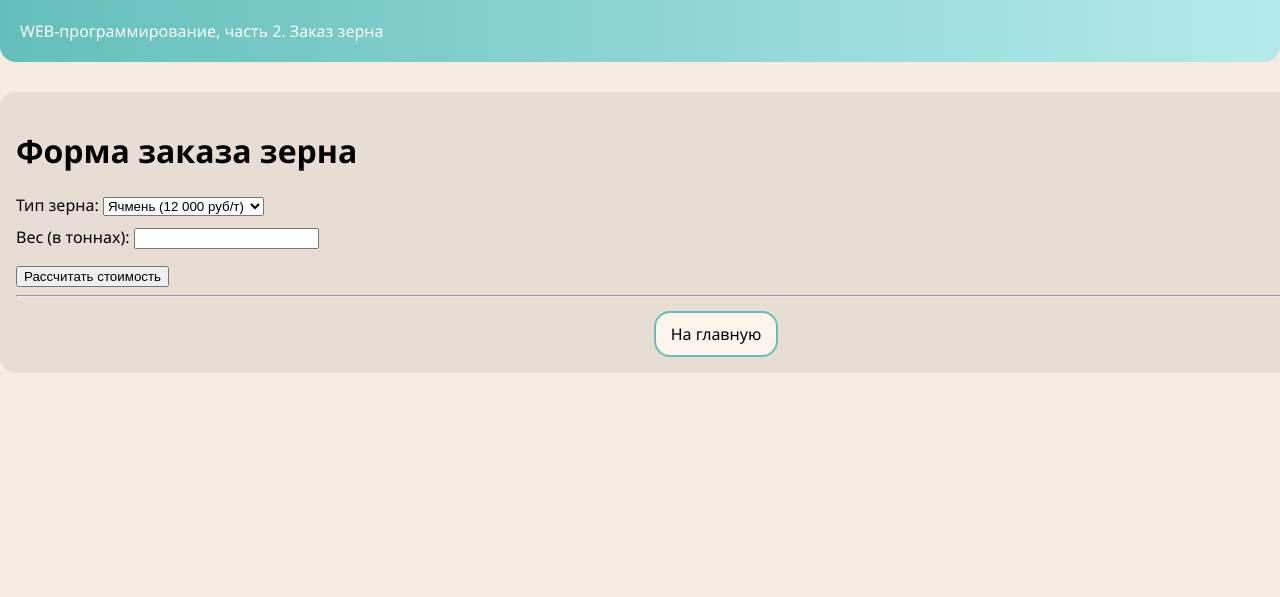
After one commit to nesssai/web-back-labs, a Flask app: page /lab4/grain in a window 1280 px wide; the page is wider, and only the part inside the window is pictured. The commit adds this page. Shown: the top 597 px of that part. Run offline with Flask 3, Linux system fonts and the light colour scheme.

Commit message:
Заказ зерна

```diff
--- a/lab4.py
+++ b/lab4.py
@@ -179,3 +179,62 @@ def fridge():
                 snowflakes = 1
 
     return render_template('lab4/fridge.html', error=error, message=message, snowflakes=snowflakes, temp=temp_str)
+
+@lab4.route('/lab4/grain', methods=['GET', 'POST'])
+def grain_order():
+    prices = {
+        'barley': 12000,
+        'oats': 8500,
+        'wheat': 9000,
+        'rye': 15000
+    }
+
+    grain_names = {
+        'barley': 'ячмень',
+        'oats': 'овёс',
+        'wheat': 'пшеницу',
+        'rye': 'рожь'
+    }
+
+    error = None
+    message = None
+    selected_grain = ''
+    weight_value = ''
+
+    if request.method == 'POST':
+        selected_grain = request.form.get('grain_type')
+        weight_value = request.form.get('weight')
+
+        if not weight_value:
+            error = "Ошибка: вес не был указан"
+        else:
+            weight = float(weight_value)
+
+            if weight <= 0:
+                error = "Ошибка: указанный вес меньше или равен 0"
+
+            elif weight > 100:
+                error = "Такого объёма сейчас нет в наличии"
+
+            else:
+                price_per_ton = prices.get(selected_grain, 0)
+                total_cost = weight * price_per_ton
+                discount_message = ""
+
+                if weight > 10:
+                    discount_amount = total_cost * 0.10
+                    total_cost -= discount_amount
+                    discount_message = (
+                        f"Применена скидка 10% за большой объём. "
+                        f"Размер скидки: {discount_amount:.2f} руб."
+                    )
+
+                display_name = grain_names.get(selected_grain, 'зерно')
+
+                message = (
+                    f"Заказ успешно сформирован. Вы заказали {display_name}. "
+                    f"Вес: {weight} т. Сумма к оплате: {total_cost:.2f} руб. "
+                    f"{discount_message}"
+                )
+
+    return render_template('lab4/grain_order.html', error=error, message=message, selected_grain=selected_grain, weight_value=weight_value)
--- a/static/lab1/main.css
+++ b/static/lab1/main.css
@@ -48,3 +48,13 @@ footer {
     border-radius: 4px;
     font-size: 14px;
 }
+
+.message {
+    display: inline-block;
+    color: #4F6F4F;
+    background-color: #E6F2E6;
+    border: 1px solid #B3CCB3;
+    padding: 8px 12px;
+    border-radius: 4px;
+    font-size: 14px;
+}
--- /dev/null
+++ b/templates/lab4/grain_order.html
@@ -0,0 +1,47 @@
+{% extends 'base.html' %}
+
+{% block lab %}Заказ зерна{% endblock %}
+
+{% block main %}
+    <h1>Форма заказа зерна</h1>
+
+    <form method="POST">
+        <div>
+            <label for="grain">Тип зерна:</label>
+            <select name="grain_type" id="grain">
+                <option value="barley" {% if selected_grain == 'barley' %}selected{% endif %}>
+                    Ячмень (12 000 руб/т)
+                </option>
+                <option value="oats" {% if selected_grain == 'oats' %}selected{% endif %}>
+                    Овёс (8 500 руб/т)
+                </option>
+                <option value="wheat" {% if selected_grain == 'wheat' %}selected{% endif %}>
+                    Пшеница (9 000 руб/т)
+                </option>
+                <option value="rye" {% if selected_grain == 'rye' %}selected{% endif %}>
+                    Рожь (15 000 руб/т)
+                </option>
+            </select>
+        </div>
+
+        <div style="margin-top: 10px;">
+            <label for="weight">Вес (в тоннах):</label>
+            <input type="number" step="0.1" name="weight" id="weight" value="{{ weight_value or '' }}">
+        </div>
+
+        <div style="margin-top: 15px;">
+            <button type="submit">Рассчитать стоимость</button>
+        </div>
+    </form>
+
+    <hr>
+
+    {% if error %}
+        <div class="error">{{ error }}</div>
+    {% endif %}
+
+    {% if message %}
+        <div class="message">{{ message }}</div>
+    {% endif %}
+
+{% endblock %}
--- a/templates/lab4/lab4.html
+++ b/templates/lab4/lab4.html
@@ -14,5 +14,6 @@
         <li><a href="/lab4/tree">Счетчик деревьев</a></li>
         <li><a href="/lab4/login">Авторизация</a></li>
         <li><a href="/lab4/fridge">Холодильник</a></li>
+        <li><a href="/lab4/grain">Заказ зерна</a></li>
     </ol>
 {% endblock %}
```
